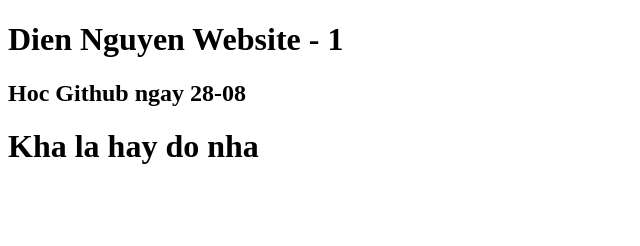
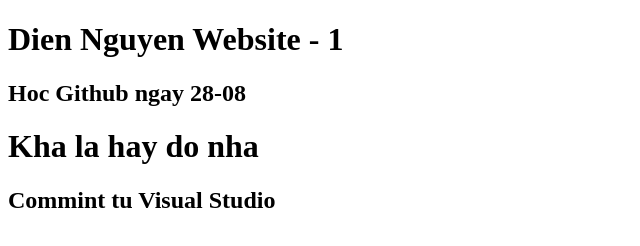
Before and after one commit to diennguyenweb/Dn_Web, a plain HTML site: page index.html in a window 1280 px wide. Shown: the whole page, without its empty margins (0-640 px from the left). Drawn offline with Linux system fonts and the light colour scheme.

Commit message:
commit from studio

```diff
--- a/index.html
+++ b/index.html
@@ -10,5 +10,6 @@
     <h1>Dien Nguyen Website - 1</h1>
     <h2>Hoc Github ngay 28-08 </h2>
     <h1>Kha la hay do nha</h1>
+    <h2>Commint tu Visual Studio</h2>
 </body>
 </html>
```
